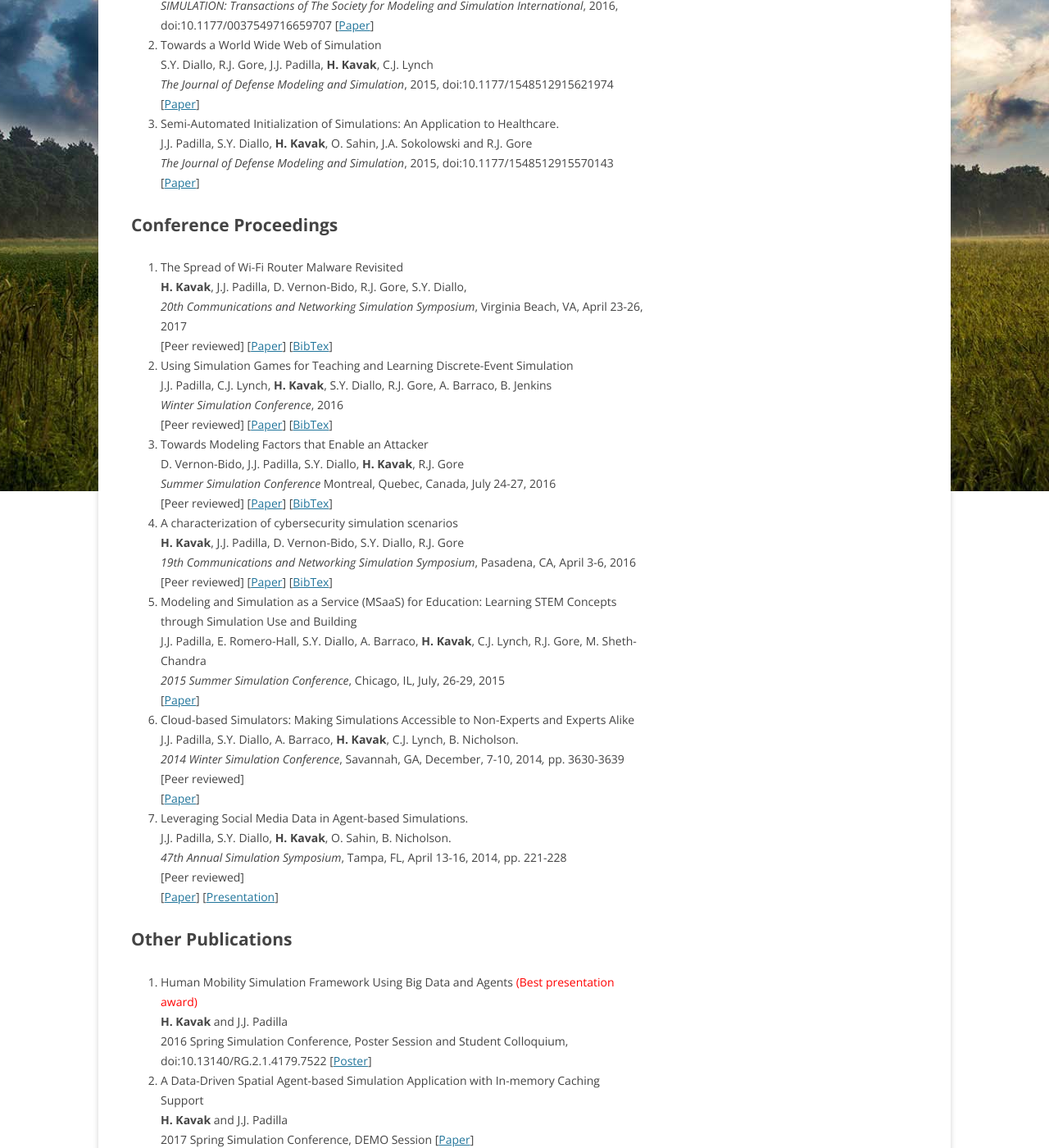
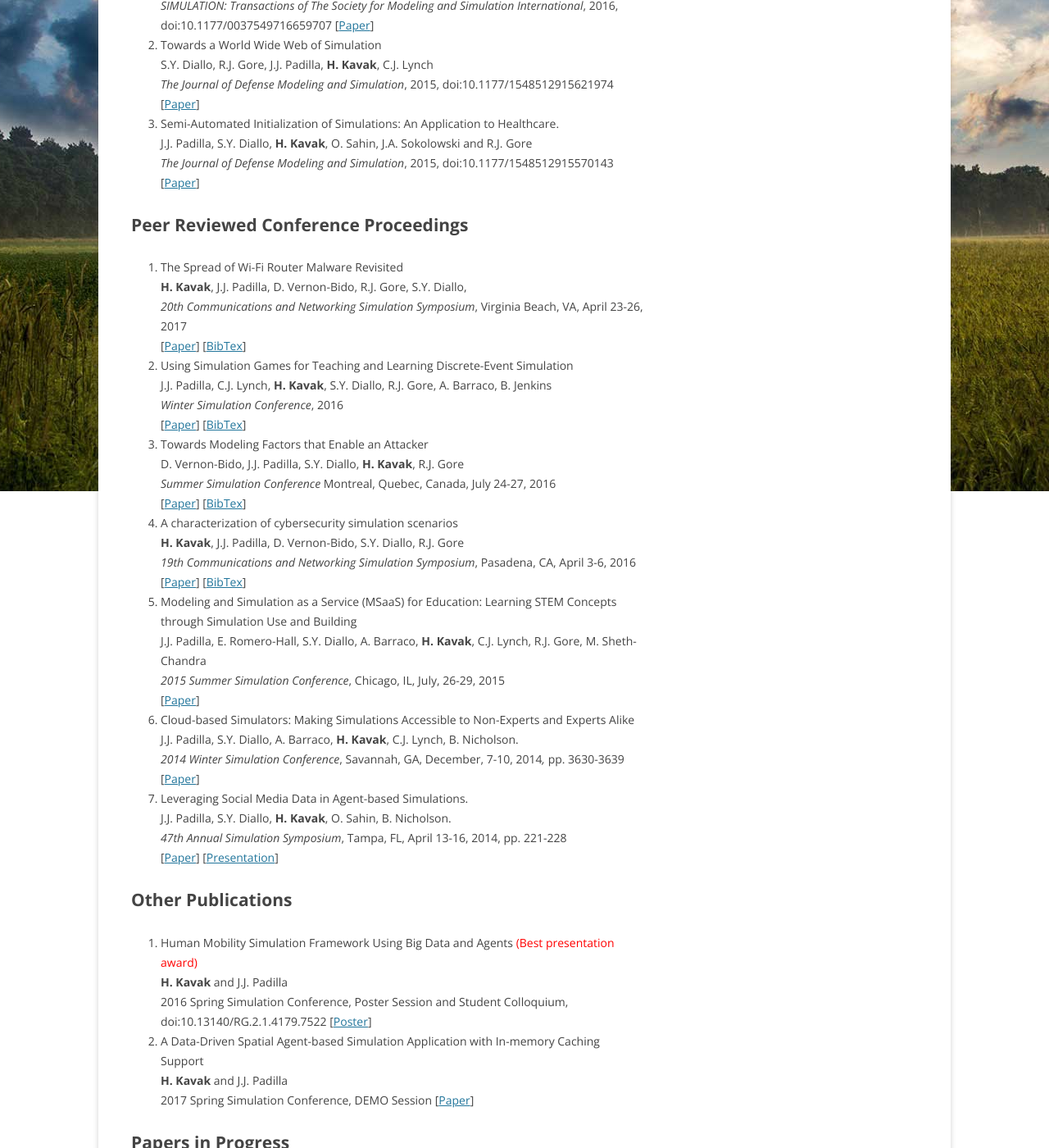
Before and after one commit to hamdikavak/hamdikavak.github.io, a Jekyll site: the page built from publications/index.html, in a window 1280 px wide and 1400 px high, scrolled down 419 px. Shown: the whole window at 82% size. Built offline with Jekyll 4.4.1, drawn with Linux system fonts in a browser that asks for light colours; nearby versions of some CDN libraries; library files that are not in the unit come from our copies.

Commit message:
Minor publication listing fix.

```diff
--- a/publications/index.html
+++ b/publications/index.html
@@ -29,13 +29,12 @@ current_page_publications: current_page_item
   </li>
 </ol>
 <a name="conferences"></a>
-<h1>Conference Proceedings</h1>
+<h1>Peer Reviewed Conference Proceedings</h1>
 <ol>
   <li>
     The Spread of Wi-Fi Router Malware Revisited<br />
     <strong>H. Kavak</strong>, J.J. Padilla, D. Vernon-Bido,  R.J. Gore, S.Y. Diallo,<br />
     <em>20th Communications and Networking Simulation Symposium</em>, Virginia Beach, VA, April 23-26, 2017<br />
-    [Peer reviewed]
     [<a title="RG Archive" href="https://www.researchgate.net/publication/316527645_The_Spread_of_Wi-Fi_Router_Malware_Revisited">Paper</a>]
     [<a title="BibTeX" href="/publications/bibs/2017_wifi_revisited.bib">BibTex</a>]
 
@@ -44,7 +43,6 @@ current_page_publications: current_page_item
     Using Simulation Games for Teaching and Learning Discrete-Event Simulation<br />
     J.J. Padilla, C.J. Lynch, <strong>H. Kavak</strong>, S.Y. Diallo, R.J. Gore, A. Barraco, B. Jenkins<br />
     <em>Winter Simulation Conference</em>, 2016<br />
-    [Peer reviewed]
     [<a title="RG Archive" href="https://www.researchgate.net/publication/311679896_Using_Simulation_Games_for_Teaching_and_Learning_Discrete-Event_Simulation">Paper</a>]
   	[<a title="BibTeX" href="/publications/bibs/2016_cloudes_games.bib">BibTex</a>]
   </li>
@@ -52,7 +50,6 @@ current_page_publications: current_page_item
     Towards Modeling Factors that Enable an Attacker<br />
     D. Vernon-Bido, J.J. Padilla, S.Y. Diallo, <strong>H. Kavak</strong>, R.J. Gore<br />
     <em>Summer Simulation Conference</em> Montreal, Quebec, Canada, July 24-27, 2016<br />
-    [Peer reviewed]
     [<a title="RG Archive" href="https://www.researchgate.net/publication/305764162_Towards_Modeling_Factors_that_Enable_an_Attacker">Paper</a>]
   	[<a title="BibTeX" href="/publications/bibs/2016_attacker.bib">BibTex</a>]
   </li>
@@ -60,7 +57,6 @@ current_page_publications: current_page_item
     A characterization of cybersecurity simulation scenarios<br />
     <strong>H. Kavak</strong>, J.J. Padilla, D. Vernon-Bido,  S.Y. Diallo, R.J. Gore<br />
     <em>19th Communications and Networking Simulation Symposium</em>, Pasadena, CA, April 3-6, 2016<br />
-    [Peer reviewed]
     [<a title="RG Archive" href="https://www.researchgate.net/publication/299820368_A_Characterization_of_Cybersecurity_Simulation_Scenarios">Paper</a>]
   	[<a title="BibTeX" href="/publications/bibs/2016_scenario.bib">BibTex</a>]
   </li>
@@ -74,14 +70,12 @@ current_page_publications: current_page_item
     Cloud-based Simulators: Making Simulations Accessible to Non-Experts and Experts Alike<br />
     J.J. Padilla, S.Y. Diallo, A. Barraco, <strong>H. Kavak</strong>, C.J. Lynch,  B. Nicholson.<br />
     <em>2014 Winter Simulation Conference</em>, Savannah, GA, December, 7-10, 2014<em>, </em>pp. 3630-3639<br />
-    [Peer reviewed]<br/>
     [<a title="RG Archive" href="https://www.researchgate.net/publication/269411595_Cloud-based_simulators_Making_simulations_accessible_to_non-experts_and_experts_alike">Paper</a>]
   </li>
   <li>
     Leveraging Social Media Data in Agent-based Simulations.<br />
     J.J. Padilla, S.Y. Diallo, <strong>H. Kavak</strong>, O. Sahin,  B. Nicholson.<br />
     <em>47th Annual Simulation Symposium</em>, Tampa, FL, April 13-16, 2014, pp. 221-228<br />
-    [Peer reviewed]<br/>
     [<a title="RG Archive" href="https://www.researchgate.net/publication/269411592_Leveraging_Social_Media_Data_in_Agent-based_Simulations">Paper</a>]
     [<a href="http://www.hamdikavak.com/wp-content/uploads/2014/08/SCS_2014_Presentation.pdf">Presentation</a>]
   </li>
```
